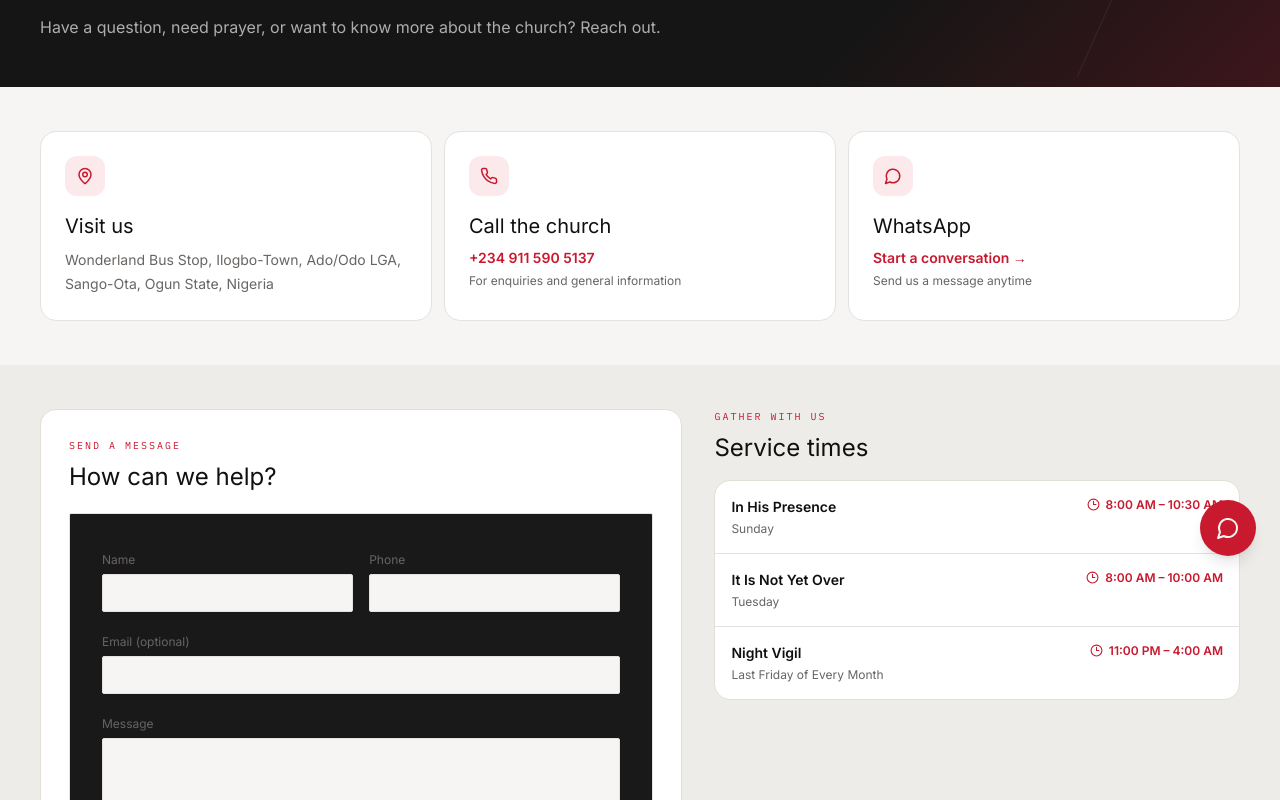
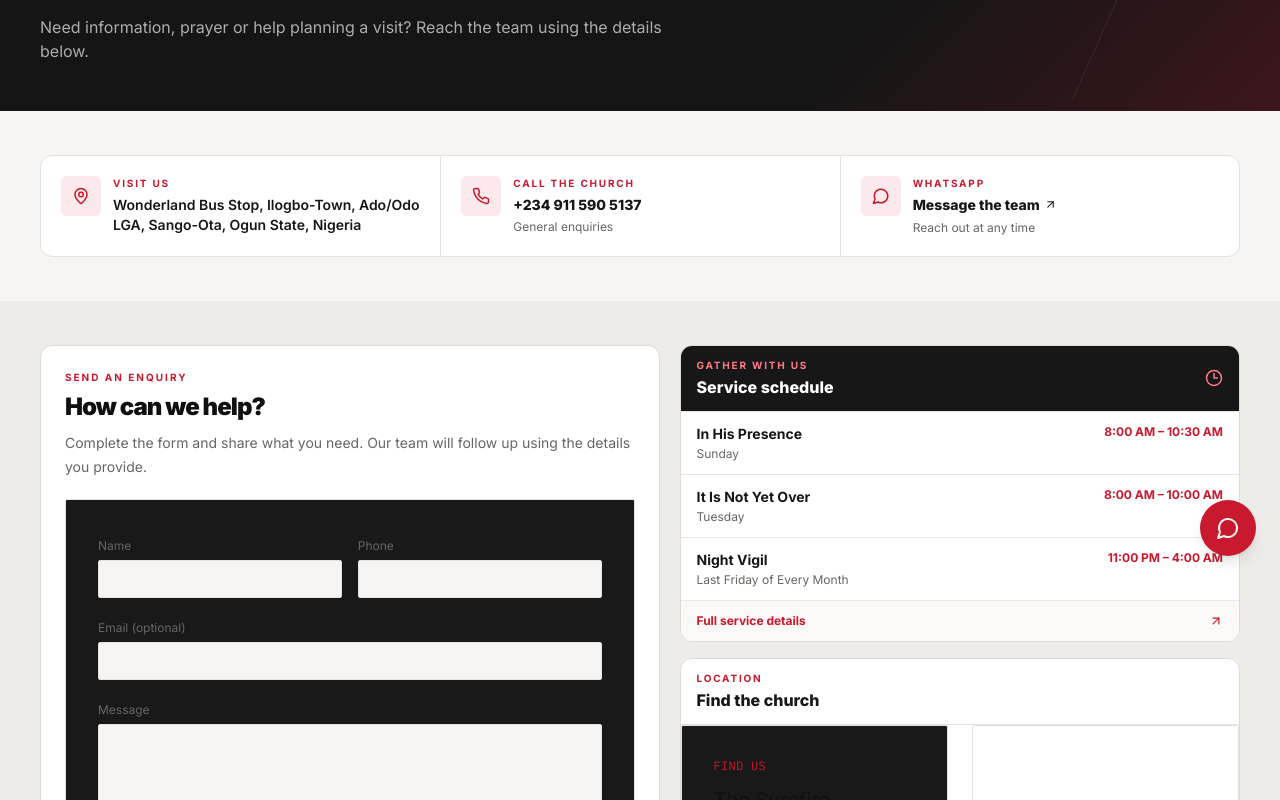
Before and after one commit to taiwoatlas/surefire-next, a Next.js app: page /contact in a window 1280 px wide. Shown: the part 220-1020 px from the top of the page. Built offline with nearby package versions, Linux system fonts and the light colour scheme; no server answers; grey boxes are pictures that could not be loaded.

Commit message:
Rebuild contact page into a compact enquiry and visit hub

```diff
--- a/app/contact/page.tsx
+++ b/app/contact/page.tsx
@@ -1,5 +1,6 @@
 import type { Metadata } from "next";
-import { MapPin, Phone, MessageCircle, Clock3 } from "lucide-react";
+import { MapPin, Phone, MessageCircle, Clock3, ArrowUpRight } from "lucide-react";
+import Link from "next/link";
 import { PageHeader } from "@/components/layout/PageHeader";
 import { Section } from "@/components/layout/Section";
 import { church, services } from "@/data/church";
@@ -14,50 +15,22 @@ export const metadata: Metadata = {
 export default function ContactPage() {
   return (
     <>
-      <PageHeader eyebrow="Get in touch" title="We are here to connect." lede="Have a question, need prayer, or want to know more about the church? Reach out." breadcrumbs={[{ label: "Home", href: "/" }, { label: "Contact" }]} />
-
+      <PageHeader eyebrow="Contact the church" title="Let's start a conversation." lede="Need information, prayer or help planning a visit? Reach the team using the details below." breadcrumbs={[{ label: "Home", href: "/" }, { label: "Contact" }]} />
       <Section tone="paper">
-        <div className="grid gap-3 md:grid-cols-3">
-          <article className="rounded-2xl border border-[#e4e1df] bg-white p-5 sm:p-6">
-            <span className="grid size-10 place-items-center rounded-xl bg-[#fbe9ec] text-[#c8192e]"><MapPin size={18} aria-hidden="true" /></span>
-            <h2 className="mt-4 font-display text-xl text-[#101010]">Visit us</h2>
-            <p className="mt-2 text-sm leading-6 text-[#686563]">{church.address}</p>
-          </article>
-          <article className="rounded-2xl border border-[#e4e1df] bg-white p-5 sm:p-6">
-            <span className="grid size-10 place-items-center rounded-xl bg-[#fbe9ec] text-[#c8192e]"><Phone size={18} aria-hidden="true" /></span>
-            <h2 className="mt-4 font-display text-xl text-[#101010]">Call the church</h2>
-            <a href={`tel:${church.phone.church.replace(/\s/g, "")}`} className="mt-2 inline-block text-sm font-semibold text-[#c8192e]">{church.phone.church}</a>
-            <p className="mt-1 text-xs text-[#686563]">For enquiries and general information</p>
-          </article>
-          <article className="rounded-2xl border border-[#e4e1df] bg-white p-5 sm:p-6">
-            <span className="grid size-10 place-items-center rounded-xl bg-[#fbe9ec] text-[#c8192e]"><MessageCircle size={18} aria-hidden="true" /></span>
-            <h2 className="mt-4 font-display text-xl text-[#101010]">WhatsApp</h2>
-            <a href={`https://wa.me/${church.whatsapp.church}`} target="_blank" rel="noopener noreferrer" className="mt-2 inline-block text-sm font-semibold text-[#c8192e]">Start a conversation →</a>
-            <p className="mt-1 text-xs text-[#686563]">Send us a message anytime</p>
-          </article>
+        <div className="grid overflow-hidden rounded-xl border border-[#e4e1df] bg-white md:grid-cols-3">
+          <div className="flex gap-3 p-4 sm:p-5"><span className="grid size-10 shrink-0 place-items-center rounded-md bg-[#fbe9ec] text-[#c8192e]"><MapPin size={18} /></span><div><p className="text-[10px] font-bold uppercase tracking-[.18em] text-[#c8192e]">Visit us</p><p className="mt-1 text-sm font-semibold leading-5 text-[#171717]">{church.address}</p></div></div>
+          <div className="flex gap-3 border-t border-[#e4e1df] p-4 sm:p-5 md:border-l md:border-t-0"><span className="grid size-10 shrink-0 place-items-center rounded-md bg-[#fbe9ec] text-[#c8192e]"><Phone size={18} /></span><div><p className="text-[10px] font-bold uppercase tracking-[.18em] text-[#c8192e]">Call the church</p><a href={`tel:${church.phone.church.replace(/\s/g, "")}`} className="mt-1 block text-sm font-extrabold text-[#171717]">{church.phone.church}</a><p className="mt-1 text-xs text-[#686563]">General enquiries</p></div></div>
+          <div className="flex gap-3 border-t border-[#e4e1df] p-4 sm:p-5 md:border-l md:border-t-0"><span className="grid size-10 shrink-0 place-items-center rounded-md bg-[#fbe9ec] text-[#c8192e]"><MessageCircle size={18} /></span><div><p className="text-[10px] font-bold uppercase tracking-[.18em] text-[#c8192e]">WhatsApp</p><a href={`https://wa.me/${church.whatsapp.church}`} target="_blank" rel="noopener noreferrer" className="mt-1 inline-flex items-center gap-1 text-sm font-extrabold text-[#171717]">Message the team <ArrowUpRight size={13} /></a><p className="mt-1 text-xs text-[#686563]">Reach out at any time</p></div></div>
         </div>
       </Section>
-
       <Section tone="stone">
-        <div className="grid gap-8 md:grid-cols-[1.1fr_.9fr] md:items-start">
-          <div className="rounded-2xl border border-[#e2dfd5] bg-white p-5 sm:p-7">
-            <p className="font-mono text-[10px] uppercase tracking-[.2em] text-[#c8192e]">Send a message</p>
-            <h2 className="mt-2 font-display text-2xl text-[#101010]">How can we help?</h2>
-            <div className="mt-5"><ContactForm /></div>
-          </div>
-          <div>
-            <p className="font-mono text-[10px] uppercase tracking-[.2em] text-[#c8192e]">Gather with us</p>
-            <h2 className="mt-2 font-display text-2xl text-[#101010]">Service times</h2>
-            <div className="mt-4 overflow-hidden rounded-2xl border border-[#e2dfd5] bg-white">
-              {services.map((s) => <div key={s.key} className="flex items-start justify-between gap-4 border-b border-[#e4e1df] p-4 last:border-0"><div><p className="text-sm font-semibold text-[#101010]">{s.name}</p><p className="mt-1 text-xs text-[#686563]">{s.day}</p></div><p className="flex shrink-0 items-center gap-1.5 text-xs font-semibold text-[#c8192e]"><Clock3 size={13} aria-hidden="true" />{s.time}</p></div>)}
-            </div>
+        <div className="grid gap-5 lg:grid-cols-[1.05fr_.95fr] lg:items-start">
+          <div className="rounded-xl border border-[#dedad7] bg-white p-5 sm:p-6"><p className="text-[10px] font-bold uppercase tracking-[.2em] text-[#c8192e]">Send an enquiry</p><h2 className="mt-1.5 text-2xl font-black tracking-[-.04em] text-[#101010]">How can we help?</h2><p className="mt-2 text-sm leading-6 text-[#686563]">Complete the form and share what you need. Our team will follow up using the details you provide.</p><div className="mt-5"><ContactForm /></div></div>
+          <div className="space-y-4">
+            <div className="overflow-hidden rounded-xl border border-[#dedad7] bg-white"><div className="flex items-center justify-between gap-3 bg-[#171717] px-4 py-3 text-white"><div><p className="text-[10px] font-bold uppercase tracking-[.18em] text-[#ff7a88]">Gather with us</p><h2 className="mt-0.5 text-base font-extrabold">Service schedule</h2></div><Clock3 size={18} className="text-[#ff7a88]" /></div>{services.map(s => <div key={s.key} className="flex items-start justify-between gap-3 border-t border-[#e9e6e4] px-4 py-3"><div><p className="text-sm font-bold text-[#171717]">{s.name}</p><p className="mt-0.5 text-xs text-[#686563]">{s.day}</p></div><p className="shrink-0 text-right text-xs font-bold text-[#c8192e]">{s.time}</p></div>)}<Link href="/services" className="flex items-center justify-between border-t border-[#e9e6e4] bg-[#faf9f8] px-4 py-3 text-xs font-bold text-[#c8192e]">Full service details <ArrowUpRight size={14} /></Link></div>
+            <div className="overflow-hidden rounded-xl border border-[#dedad7] bg-white"><div className="border-b border-[#e4e1df] px-4 py-3"><p className="text-[10px] font-bold uppercase tracking-[.18em] text-[#c8192e]">Location</p><h2 className="mt-0.5 text-base font-extrabold text-[#171717]">Find the church</h2></div><ChurchLocator /></div>
           </div>
         </div>
-      </Section>
-
-      <Section tone="paper">
-        <div className="flex flex-wrap items-end justify-between gap-4"><div><p className="font-mono text-[10px] uppercase tracking-[.2em] text-[#c8192e]">Location</p><h2 className="mt-2 font-display text-3xl text-[#101010]">Find the church</h2></div><p className="max-w-md text-sm leading-6 text-[#686563]">{church.address}</p></div>
-        <div className="mt-5 overflow-hidden rounded-2xl border border-[#e4e1df]"><ChurchLocator /></div>
       </Section>
     </>
   );
```
